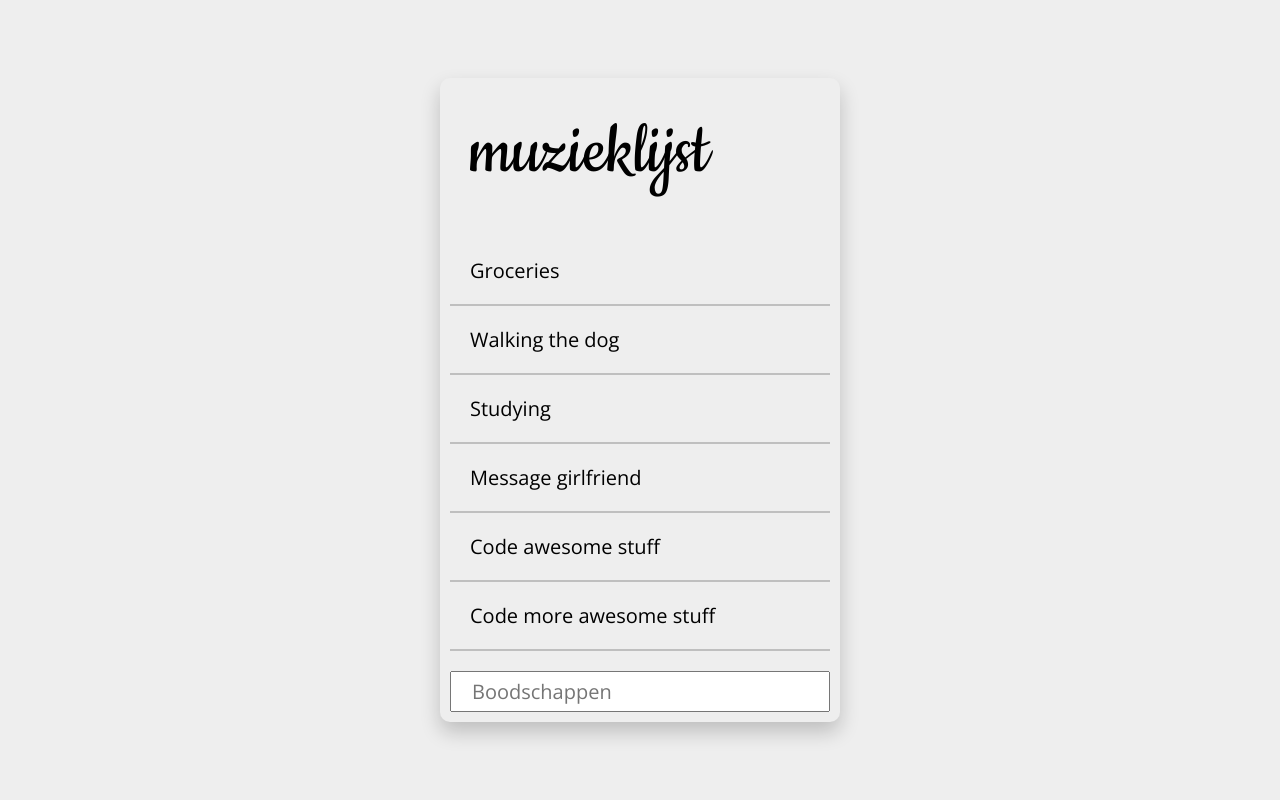
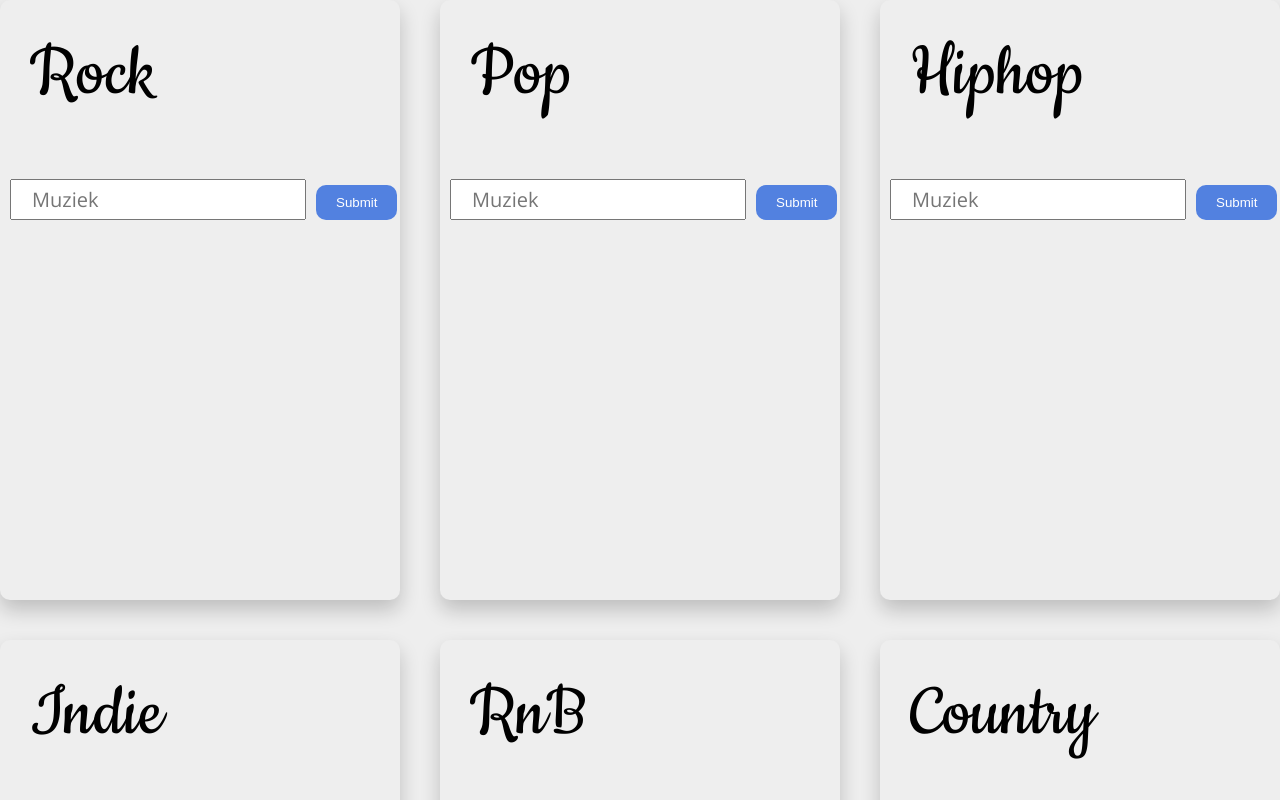
Before and after one commit to SemThijssen/todo, a React (Create React App) app: page / in a window 1280 px wide. Shown: the top 800 px of the page. Built offline with nearby package versions, Linux system fonts and the light colour scheme.

Commit message:
alle videos af en veranderd naar  muzieklijsten

```diff
--- a/src/App/App.js
+++ b/src/App/App.js
@@ -4,8 +4,12 @@ import "./App.css";
 const App = () =>{
     return(
     <>
-    <Todo/>
-
+    <Todo titel="Rock"/>
+    <Todo titel="Pop" />
+    <Todo titel="Hiphop" />
+    <Todo titel="Indie"/>
+    <Todo titel="RnB"/>
+    <Todo titel="Country"/>
     </>
     )
 }
--- a/src/components/Input/Input.css
+++ b/src/components/Input/Input.css
@@ -5,3 +5,36 @@
     font-family: "Open Sans", sans-serif;
 
 }
+.submit{
+    background: hsl(220, 70%, 60%);
+    color: white;
+    padding-left: 2rem;
+    padding-right: 2rem;
+    padding-top: 1rem;
+    padding-bottom: 1rem;
+    border-radius: 1rem;
+    border: none;
+    cursor: pointer;
+}
+
+.submit:hover{
+    background: hsl(220, 70%, 50%);
+    color: white;
+    padding-left: 2rem;
+    padding-right: 2rem;
+    padding-top: 1rem;
+    padding-bottom: 1rem;
+    border-radius: 1rem;
+    border: none;
+
+}
+.submit:active{
+    background: hsl(220, 70%, 40%);
+    color: white;
+    padding-left: 2rem;
+    padding-right: 2rem;
+    padding-top: 1rem;
+    padding-bottom: 1rem;
+    border-radius: 1rem;
+    border: none;
+}
--- a/src/components/Input/Input.js
+++ b/src/components/Input/Input.js
@@ -10,8 +10,15 @@ update = (event) => {
 }
 
    enter = (event) => {
-    if(event.keyCode === 13){
-        console.log("enter gedrukt");
+    if(event.keyCode === 13 && this.state.inputValue !== ""){
+        this.props.inputPressedEnter(this.state.inputValue);
+    }
+
+
+}
+
+button = () => {
+    if(this.state.inputValue !== ""){
         this.props.inputPressedEnter(this.state.inputValue);
     }
 
@@ -19,7 +26,11 @@ update = (event) => {
 }
     render(){
         return (
-        <input onKeyUp={this.enter} onChange={this.update} value={this.state.inputValue}class= "input" type="text" placeholder= "Boodschappen" />
+            <div>
+        <input onKeyUp={this.enter} onChange={this.update} value={this.state.inputValue}class= "input" type="text" placeholder= "Muziek" />
+        <button onClick={this.button} class="submit"><p>Submit</p></button>
+        </div>
+
     ); }
 
 }
--- a/src/components/Item/Item.js
+++ b/src/components/Item/Item.js
@@ -5,7 +5,11 @@ class Item extends React.Component{
 constructor(props){
     super(props);
     this.className = "";
-    this.state = {done:this.props.done}
+    this.state = {done:false}
+}
+
+componentDidMount(){
+    this.setState({done:this.props.done});
 }
    onItemClick = () =>{
         this.setState({done: !this.state.done});
--- a/src/components/Todo/Todo.css
+++ b/src/components/Todo/Todo.css
@@ -40,3 +40,47 @@
 .todo__item--done{
     text-decoration: line-through;
 }
+@media screen and (width :401px){
+.todo{
+    background: #eee;
+    width: 30rem;
+    min-height: 50rem;
+    box-shadow: 0 1rem 2rem 0 rgba(0, 0, 0, 0.2);
+    border-radius: 1rem;
+    display:flex ;
+    flex-direction: column;
+}
+.todo__header{
+
+    height: 20%;
+    display: flex;
+    align-items: center;
+    padding: 3rem;
+}
+
+.todo__heading{
+    font-family: 'Cookie', cursive;
+    font-size: 400%;
+    font-weight: 400;
+}
+.todo__list{
+
+    height: 80%;
+    display: flex;
+    flex-direction: column;
+    padding: 1rem;
+
+}
+.todo__item{
+    list-style: none;
+    padding: rem;
+    border-bottom: 0.2rem solid rgb(0, 0, 0, 0.2);
+}
+.todo__item:hover{
+    background: hsl(0, 0%, 87%);
+    cursor: pointer;
+}
+.todo__item--done{
+    text-decoration: line-through;
+}
+}
--- a/src/components/Todo/Todo.js
+++ b/src/components/Todo/Todo.js
@@ -51,7 +51,7 @@ inputPressedEnter = (inputFromInputComponent) =>{
         {
             name: inputFromInputComponent,
             done: false,
-            id: 100,
+            id: this.state.tasks.length + 1,
         }
      ]
       let mergedArray = this.state.tasks.concat(toBeAdded);
@@ -62,14 +62,15 @@ inputPressedEnter = (inputFromInputComponent) =>{
     render(){
 
     let items = this.state.tasks.map(task =>{
-        return <Item name={task.name} key={task.id}></Item>
+        return <Item done={task.done}name={task.name} key={task.id}></Item>
     });
 
         return (
             <article className="todo">
                 <header className="todo__header">
-                    <h1 className="todo__heading">muzieklijst</h1>
+                    <h1 className="todo__heading">{this.props.titel || "Titel"}</h1>
                 </header>
+
                 <ul className="todo__list">
                    {items}
                 </ul>
--- a/src/data/tasks.js
+++ b/src/data/tasks.js
@@ -1,34 +1,5 @@
  const tasks = [
-    {
-        name:"Groceries",
-        done: true,
-        id: 1
-    },
-    {
-        name:"Walking the dog",
-        done: true,
-        id: 2
-    },
-    {
-        name:"Studying",
-        done: false,
-        id: 3
-    },
-    {
-        name:"Message girlfriend",
-        done: false,
-        id: 4
-    },
-    {
-          name:"Code awesome stuff",
-          done: false,
-          id: 5
-    },
-    {
-          name:"Code more awesome stuff",
-          done: false,
-          id: 6
-    },
+
 ];
 
 export default {tasks};
```
